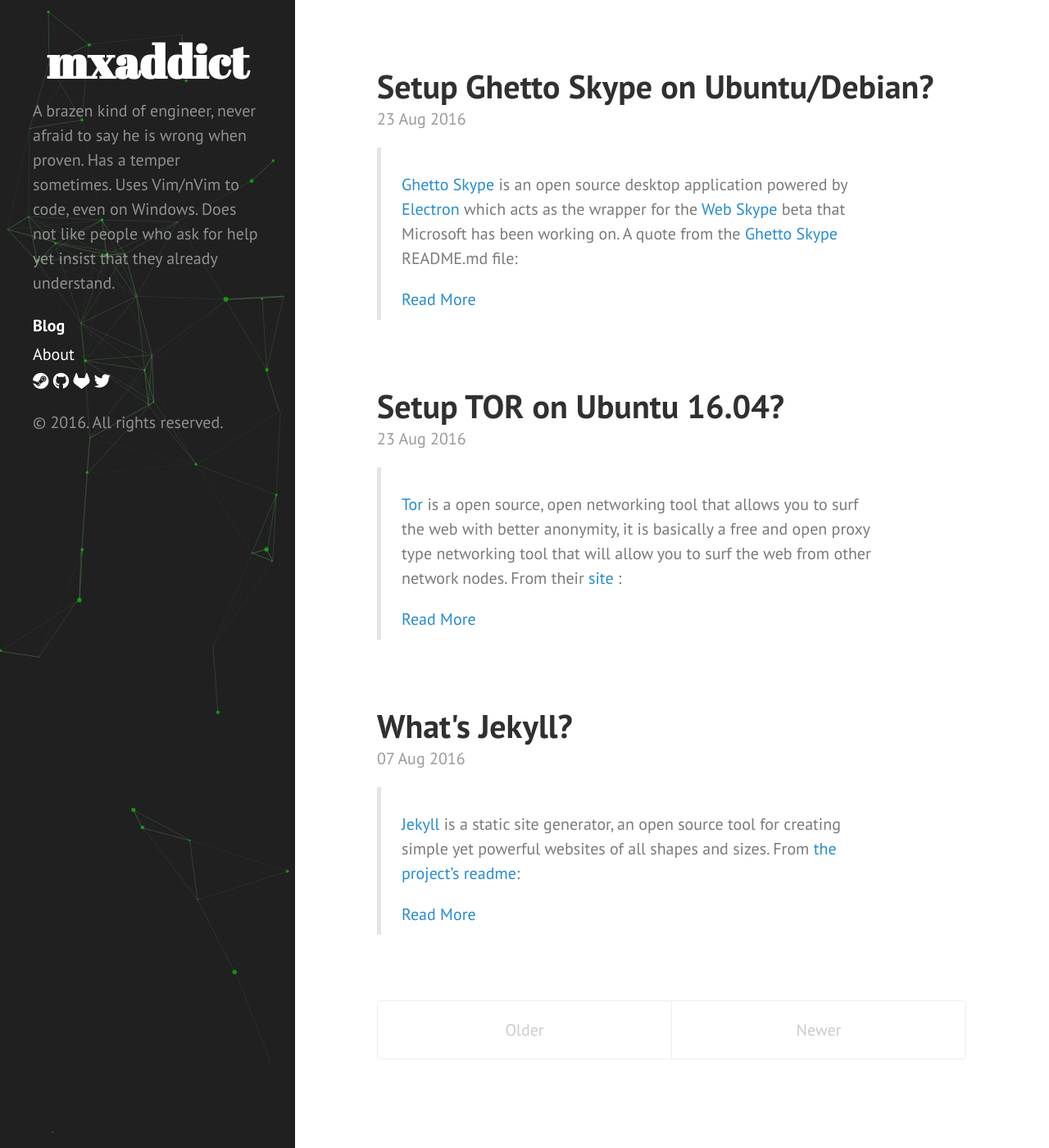
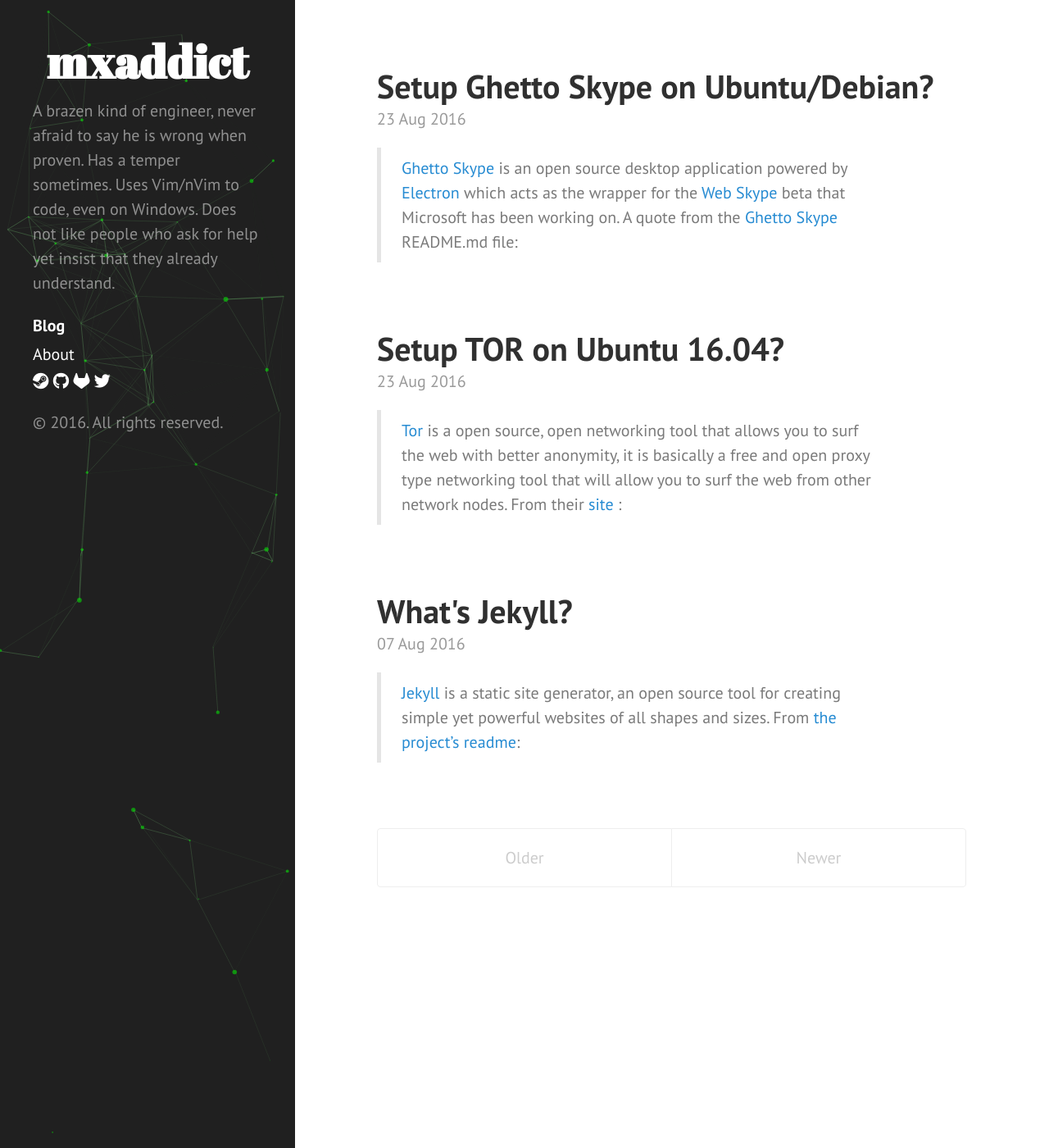
Before and after one commit to mxaddict/www.codedmaster.com, a Jekyll site: the page built from index.html, in a window 1280 px wide and 1400 px high. Shown: the whole window at 82% size. Built offline with Jekyll 4.4.1, drawn with Linux system fonts in a browser that asks for light colours; nearby versions of some CDN libraries; the list of posts is cut into pages by our own code.

Commit message:
Updated the excerpt look

```diff
--- a/index.html
+++ b/index.html
@@ -16,7 +16,7 @@
 
     {% if post.excerpt %}
       <blockquote>
-        <p>{{ post.excerpt }} <a href="{{ post.url }}">Read More</a></p>
+        {{ post.excerpt }}
       </blockquote>
     {% endif %}
   </div>
```
